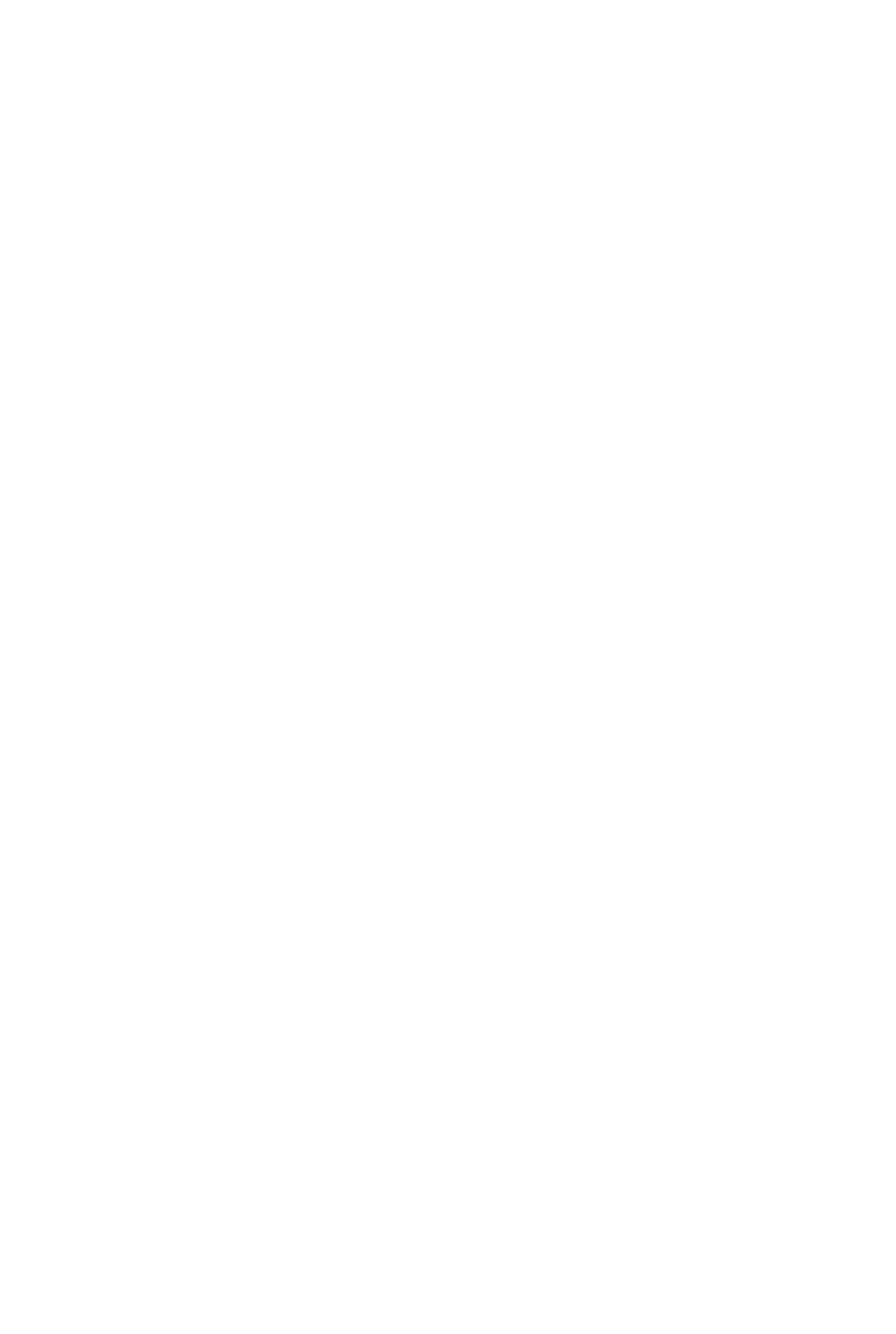
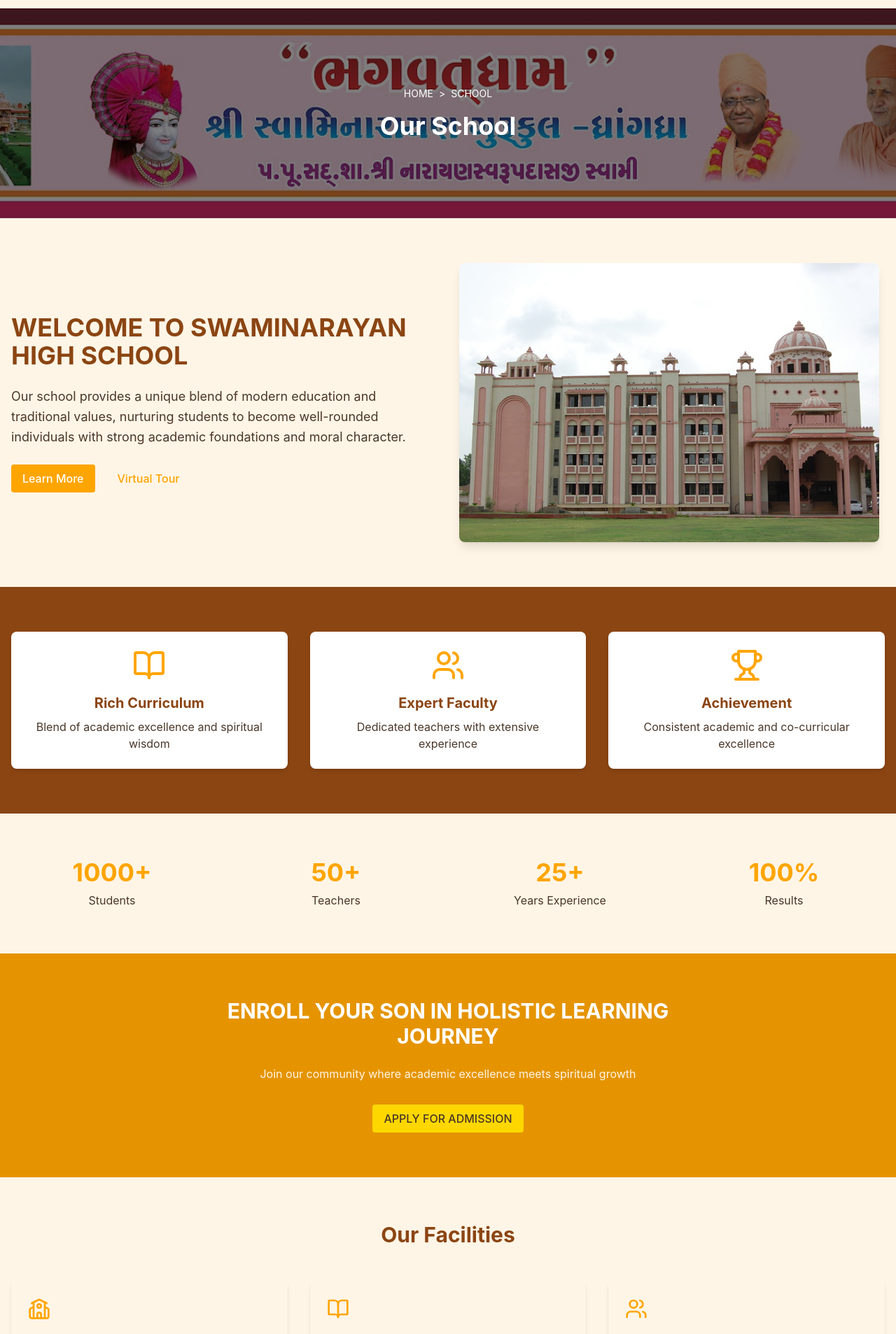
Before and after one commit to Krishpatel3085/BHAGWATDHAM-CLIENT, a React (Create React App) app in the folder client/: page /school in a window 1280 px wide. Shown: the part 80-1987 px from the top of the page at 70% size. Before the commit the page ends 800 px from the top, so only its background shows below. Built offline with nearby package versions, Linux system fonts and the light colour scheme.

Commit message:
Feat :Add School Page Style :- Gallery Page image add and some change

```diff
--- a/client/src/App.js
+++ b/client/src/App.js
@@ -2,18 +2,18 @@ import { Routes, Route } from 'react-router-dom';
 import './App.css';
 import Home from './Pages/Home.jsx';
 import About from './Pages/About.jsx';
-import School from './Pages/School.jsx';
 import ActivitiesPage from './Pages/Activities.jsx';
 import PublicationsPage from './Pages/Publications.jsx';
 import ContactPage from './Pages/Contact.jsx';
 import GalleryPage from './Pages/Gallery.jsx';
+import SchoolPage from './Pages/School.jsx';
 
 function App() {
   return (
     <>
       <Routes>
         <Route path='/' element={<Home />} />
-        <Route path='/school' element={<School />} />
+        <Route path='/school' element={<SchoolPage />} />
         <Route path='/gallery' element={<GalleryPage />} />
         <Route path='/activities' element={<ActivitiesPage />} />
         <Route path='/Publications' element={<PublicationsPage />} />
--- a/client/src/Pages/Gallery.jsx
+++ b/client/src/Pages/Gallery.jsx
@@ -8,23 +8,24 @@ import { Header } from '../components/Header'
 import { Footer } from '../components/Footer'
 import { Image } from '../components/ui/Image'
 import About2 from '../images/AboutUsImage/About2.jpg';
+import Logo from '../images/lodermain.png';
 
 // import { colors } from '../../utils/colors'
 
 const galleries = [
     {
         year: 2024,
-        image: "/placeholder.svg?height=400&width=400&text=Gallery+2024",
+        image: Logo,
         count: 42
     },
     {
         year: 2023,
-        image: "/placeholder.svg?height=400&width=400&text=Gallery+2023",
+        image: Logo,
         count: 156
     },
     {
         year: 2022,
-        image: "/placeholder.svg?height=400&width=400&text=Gallery+2022",
+        image: Logo,
         count: 89
     }
 ]
--- a/client/src/Pages/School.jsx
+++ b/client/src/Pages/School.jsx
@@ -1,9 +1,241 @@
-import React from 'react'
+'use client'
 
-export default function School() {
+import { motion } from 'framer-motion'
+import { BookOpen, Users, Trophy, GraduationCap, School, Clock } from 'lucide-react'
+import { Button } from "../components/ui/Button"
+import { Card, CardContent } from "../components/ui/Card"
+import { Header } from '../components/Header'
+import { Footer } from '../components/Footer'
+import { Image } from '../components/ui/Image'
+import About2 from '../images/AboutUsImage/About2.jpg';
+import building from '../images/School/School-building.jpg';
+const features = [
+  {
+    icon: BookOpen,
+    title: "Rich Curriculum",
+    description: "Blend of academic excellence and spiritual wisdom"
+  },
+  {
+    icon: Users,
+    title: "Expert Faculty",
+    description: "Dedicated teachers with extensive experience"
+  },
+  {
+    icon: Trophy,
+    title: "Achievement",
+    description: "Consistent academic and co-curricular excellence"
+  }
+]
+
+const stats = [
+  { number: "1000+", label: "Students" },
+  { number: "50+", label: "Teachers" },
+  { number: "25+", label: "Years Experience" },
+  { number: "100%", label: "Results" }
+]
+
+export default function SchoolPage() {
   return (
-    <>
+    <div className='min-h-screen bg-background'>
+      <Header />
 
-    </>
+      {/* Hero Section with Breadcrumb */}
+      <section className="relative h-[300px] overflow-hidden">
+        <Image
+          src={About2}
+          alt="School Hero"
+          width={1920}
+          height={300}
+          className="absolute inset-0 w-full h-full object-cover"
+        />
+        <div className="absolute inset-0 bg-black bg-opacity-50 flex flex-col items-center justify-center">
+          <motion.div
+            initial={{ y: 20, opacity: 0 }}
+            animate={{ y: 0, opacity: 1 }}
+            className="text-white text-center"
+          >
+            <div className="flex items-center justify-center space-x-2 text-sm mb-4">
+              <a
+                href="/"
+                className='hover:text-accent transition-colors'
+              >
+                HOME
+              </a>
+              <span>{'>'}</span>
+              <span>SCHOOL</span>
+            </div>
+            <h1 className="text-4xl font-bold">Our School</h1>
+          </motion.div>
+        </div>
+      </section>
+
+      {/* Welcome Section */}
+      <section className="py-16">
+        <div className="container mx-auto px-4">
+          <div className="grid grid-cols-1 lg:grid-cols-2 gap-8 items-center">
+            <motion.div
+              initial={{ opacity: 0, x: -20 }}
+              whileInView={{ opacity: 1, x: 0 }}
+              viewport={{ once: true }}
+              className="space-y-6"
+            >
+              <h2 className='text-3xl md:text-4xl font-bold text-secondary'>
+                WELCOME TO SWAMINARAYAN HIGH SCHOOL
+              </h2>
+              <p className='text-text text-lg leading-relaxed'>
+                Our school provides a unique blend of modern education and traditional values,
+                nurturing students to become well-rounded individuals with strong academic
+                foundations and moral character.
+              </p>
+              <div className="flex flex-wrap gap-4">
+                <Button
+                  className='bg-primary text-white hover:bg-secondary'
+                >
+                  Learn More
+                </Button>
+                <Button
+                  variant="outline"
+                  className='border-primary text-primary hover:bg-primary hover:text-white'
+                >
+                  Virtual Tour
+                </Button>
+              </div>
+            </motion.div>
+            <motion.div
+              initial={{ opacity: 0, x: 20 }}
+              whileInView={{ opacity: 1, x: 0 }}
+              viewport={{ once: true }}
+            >
+              <Image
+                src={building}
+                alt="School Building"
+                width={600}
+                height={600}
+                className="rounded-lg shadow-lg"
+              />
+            </motion.div>
+          </div>
+        </div>
+      </section>
+
+      {/* Features Section */}
+      <section className='py-16 bg-secondary'>
+        <div className="container mx-auto px-4">
+          <div className="grid grid-cols-1 md:grid-cols-3 gap-8">
+            {features.map((feature, index) => (
+              <motion.div
+                key={feature.title}
+                initial={{ opacity: 0, y: 20 }}
+                whileInView={{ opacity: 1, y: 0 }}
+                viewport={{ once: true }}
+                transition={{ delay: index * 0.2 }}
+              >
+                <Card className="bg-white">
+                  <CardContent className="p-6 text-center">
+                    <feature.icon className='w-12 h-12 mx-auto mb-4 text-primary' />
+                    <h3 className='text-xl font-bold text-secondary mb-2'>
+                      {feature.title}
+                    </h3>
+                    <p className='text-text'>{feature.description}</p>
+                  </CardContent>
+                </Card>
+              </motion.div>
+            ))}
+          </div>
+        </div>
+      </section>
+
+      {/* Stats Section */}
+      <section className="py-16">
+        <div className="container mx-auto px-4">
+          <div className="grid grid-cols-2 md:grid-cols-4 gap-8">
+            {stats.map((stat, index) => (
+              <motion.div
+                key={stat.label}
+                initial={{ opacity: 0, scale: 0.5 }}
+                whileInView={{ opacity: 1, scale: 1 }}
+                viewport={{ once: true }}
+                transition={{ delay: index * 0.1 }}
+                className="text-center"
+              >
+                <div className='text-4xl font-bold text-primary mb-2'>
+                  {stat.number}
+                </div>
+                <div className='text-text'>{stat.label}</div>
+              </motion.div>
+            ))}
+          </div>
+        </div>
+      </section>
+
+      {/* Admission Section */}
+      <section className='py-16 bg-primary relative overflow-hidden'>
+        <div className="container mx-auto px-4 relative z-10">
+          <motion.div
+            initial={{ opacity: 0, y: 20 }}
+            whileInView={{ opacity: 1, y: 0 }}
+            viewport={{ once: true }}
+            className="text-center max-w-3xl mx-auto"
+          >
+            <h2 className="text-3xl font-bold text-white mb-6">
+              ENROLL YOUR SON IN HOLISTIC LEARNING JOURNEY
+            </h2>
+            <p className="text-white/90 mb-8">
+              Join our community where academic excellence meets spiritual growth
+            </p>
+            <Button
+              className='bg-accent text-text hover:bg-white'
+              size="lg"
+            >
+              APPLY FOR ADMISSION
+            </Button>
+          </motion.div>
+        </div>
+        <div className="absolute inset-0 bg-black opacity-10"></div>
+      </section>
+
+      {/* Facilities Section */}
+      <section className="py-16">
+        <div className="container mx-auto px-4">
+          <motion.h2
+            initial={{ opacity: 0, y: 20 }}
+            whileInView={{ opacity: 1, y: 0 }}
+            viewport={{ once: true }}
+            className='text-3xl font-bold text-center text-secondary mb-12'
+          >
+            Our Facilities
+          </motion.h2>
+          <div className="grid grid-cols-1 md:grid-cols-2 lg:grid-cols-3 gap-8">
+            {[
+              { icon: School, title: "Modern Classrooms" },
+              { icon: BookOpen, title: "Well-stocked Library" },
+              { icon: Users, title: "Sports Complex" },
+              { icon: GraduationCap, title: "Science Labs" },
+              { icon: Clock, title: "Computer Lab" },
+              { icon: Trophy, title: "Auditorium" }
+            ].map((facility, index) => (
+              <motion.div
+                key={facility.title}
+                initial={{ opacity: 0, y: 20 }}
+                whileInView={{ opacity: 1, y: 0 }}
+                viewport={{ once: true }}
+                transition={{ delay: index * 0.1 }}
+              >
+                <Card className='group hover:border-primary transition-colors'>
+                  <CardContent className="p-6">
+                    <facility.icon className='w-8 h-8 text-primary mb-4' />
+                    <h3 className='text-xl font-bold text-secondary group-hover:text-primary transition-colors'>
+                      {facility.title}
+                    </h3>
+                  </CardContent>
+                </Card>
+              </motion.div>
+            ))}
+          </div>
+        </div>
+      </section>
+
+      <Footer />
+    </div>
   )
 }
```
Also changed, not shown: client/src/images/School/School-building.jpg (added), client/src/images/lodermain copy.png (added).
